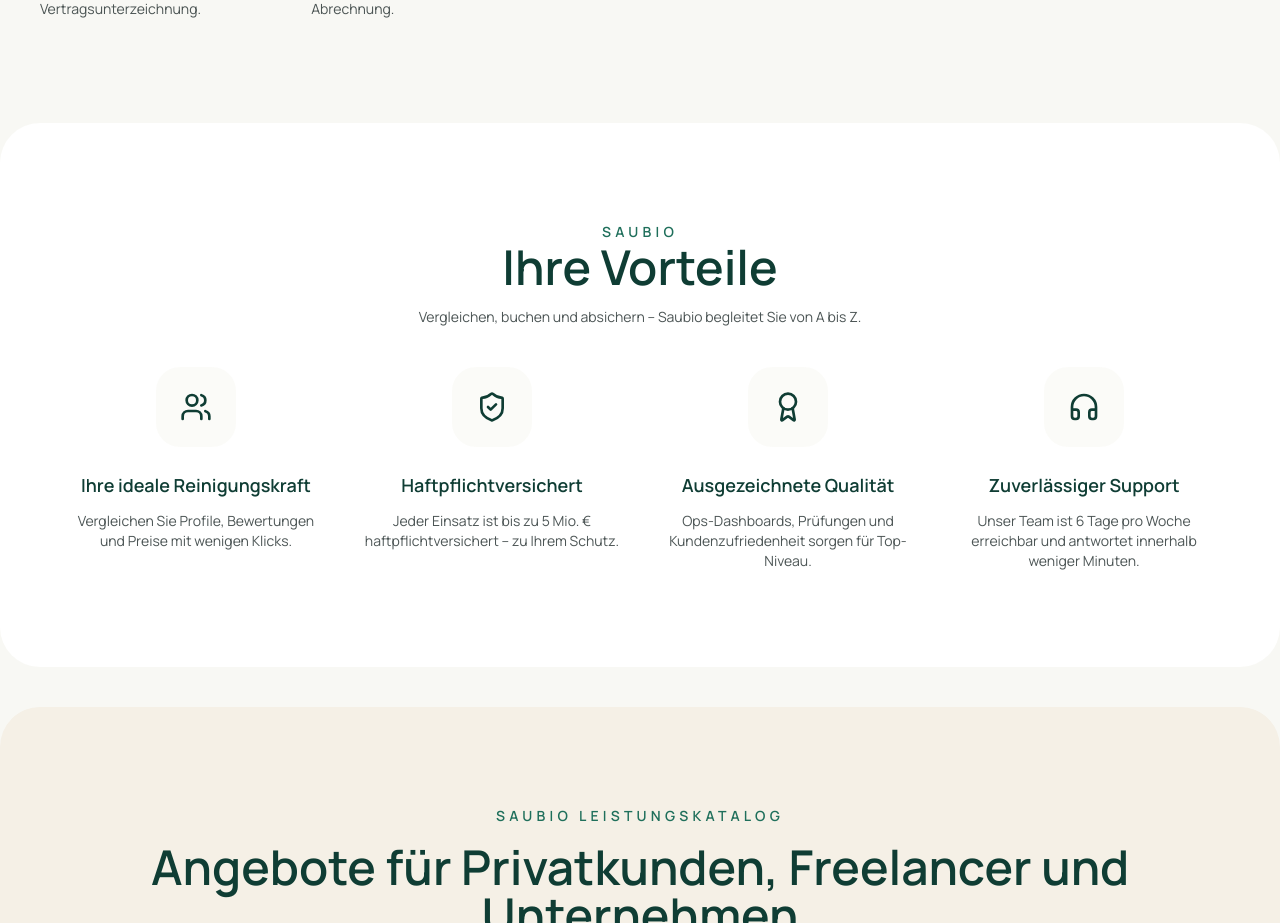
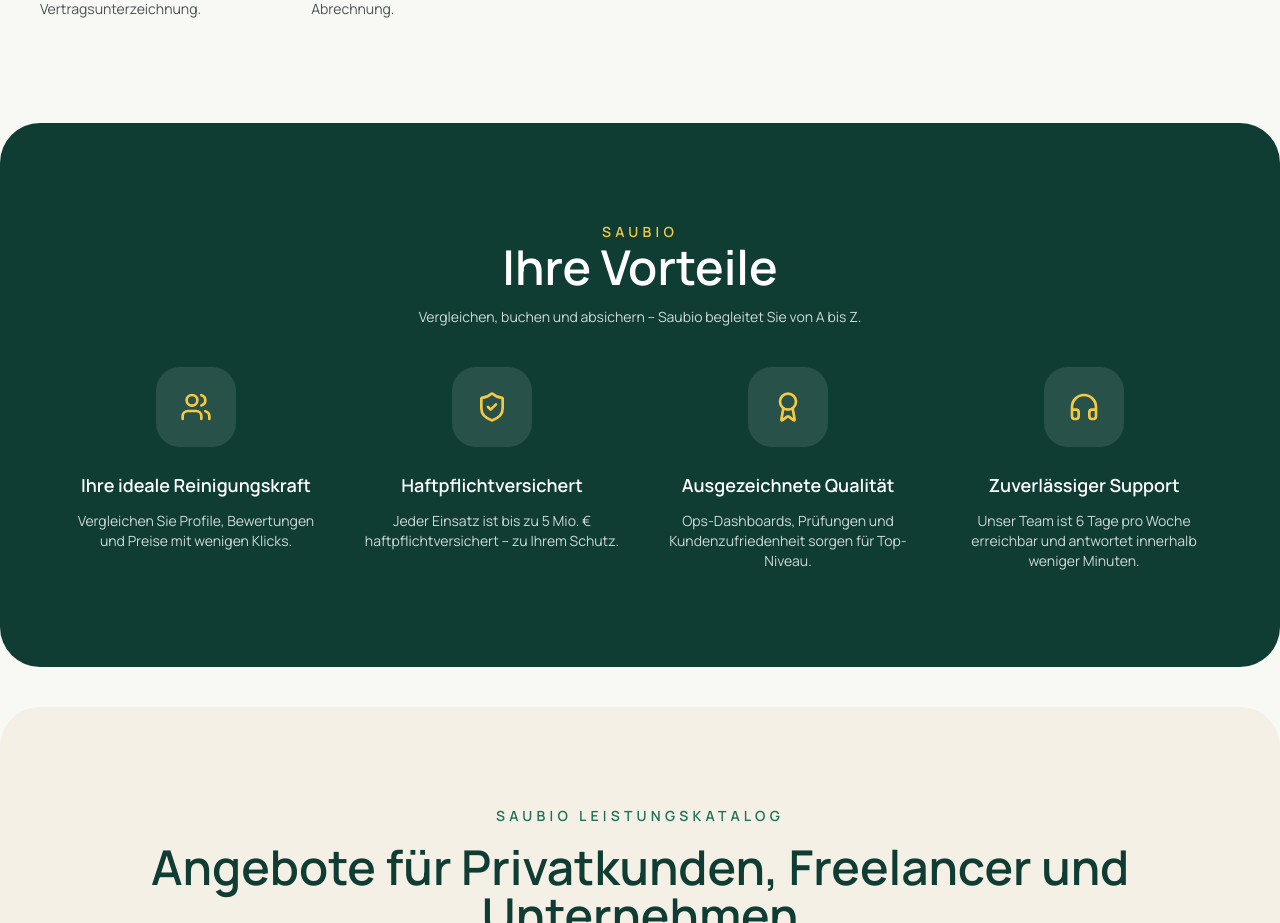
Before and after one commit to princeblack/saubio-frontend, a Next.js app: page / in a window 1280 px wide. Shown: the part 2081-3004 px from the top of the page. Built offline with nearby package versions, Linux system fonts and the light colour scheme; what world-countries would draw is missing.

Commit message:
style: invert benefits section colors

```diff
--- a/src/components/landing/BenefitsSection.tsx
+++ b/src/components/landing/BenefitsSection.tsx
@@ -15,20 +15,20 @@
   const { t } = useTranslation();
 
   return (
-    <SectionContainer as="section" padding="spacious" className="rounded-5xl bg-white" id="benefits">
+    <SectionContainer as="section" padding="spacious" className="rounded-5xl bg-saubio-forest text-white" id="benefits">
       <div className="text-center">
-        <SectionHeading>{t('benefits.heading')}</SectionHeading>
-        <SectionTitle align="center">{t('benefits.title')}</SectionTitle>
-        <p className="mt-4 text-sm text-saubio-slate/80">{t('benefits.description')}</p>
+        <SectionHeading tone="sun">{t('benefits.heading')}</SectionHeading>
+        <SectionTitle align="center" className="text-white">{t('benefits.title')}</SectionTitle>
+        <p className="mt-4 text-sm text-white/80">{t('benefits.description')}</p>
       </div>
       <div className="mt-10 grid gap-8 sm:grid-cols-2 lg:grid-cols-4">
         {benefits.map(({ icon: Icon, titleKey, bodyKey }) => (
           <article key={titleKey} className="text-center">
-            <div className="mx-auto flex h-20 w-20 items-center justify-center rounded-3xl bg-saubio-mist/60">
-              <Icon className="h-8 w-8 text-saubio-forest" />
+            <div className="mx-auto flex h-20 w-20 items-center justify-center rounded-3xl bg-white/10">
+              <Icon className="h-8 w-8 text-saubio-sun" />
             </div>
-            <h3 className="mt-6 text-lg font-semibold text-saubio-forest">{t(titleKey)}</h3>
-            <p className="mt-3 text-sm text-saubio-slate/80">{t(bodyKey)}</p>
+            <h3 className="mt-6 text-lg font-semibold text-white">{t(titleKey)}</h3>
+            <p className="mt-3 text-sm text-white/80">{t(bodyKey)}</p>
           </article>
         ))}
       </div>
```
